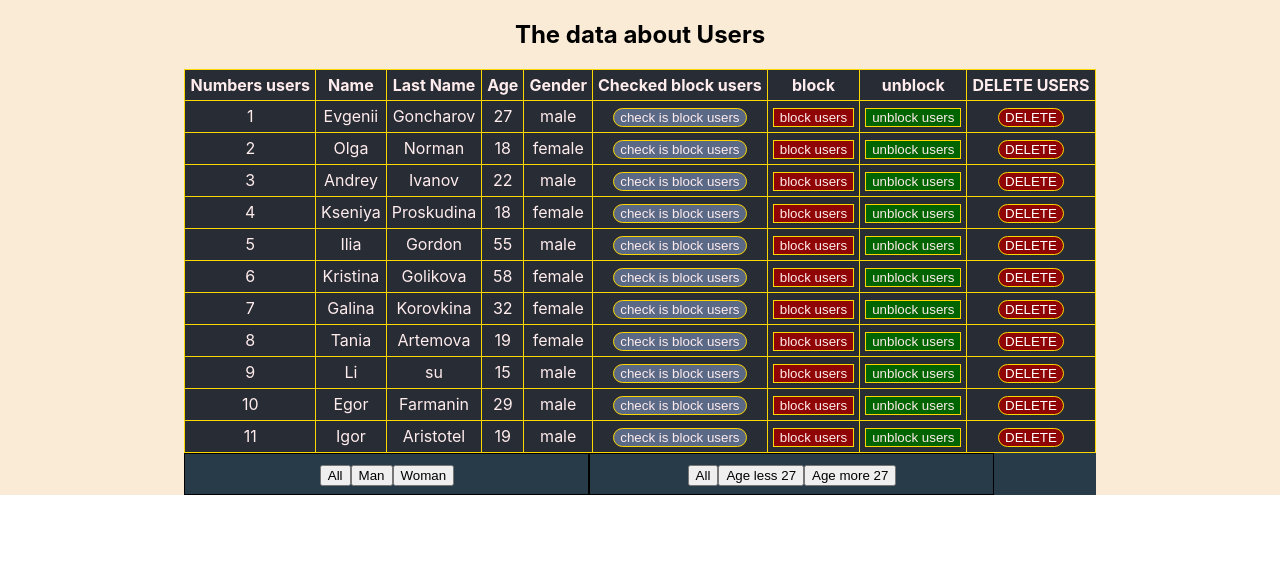
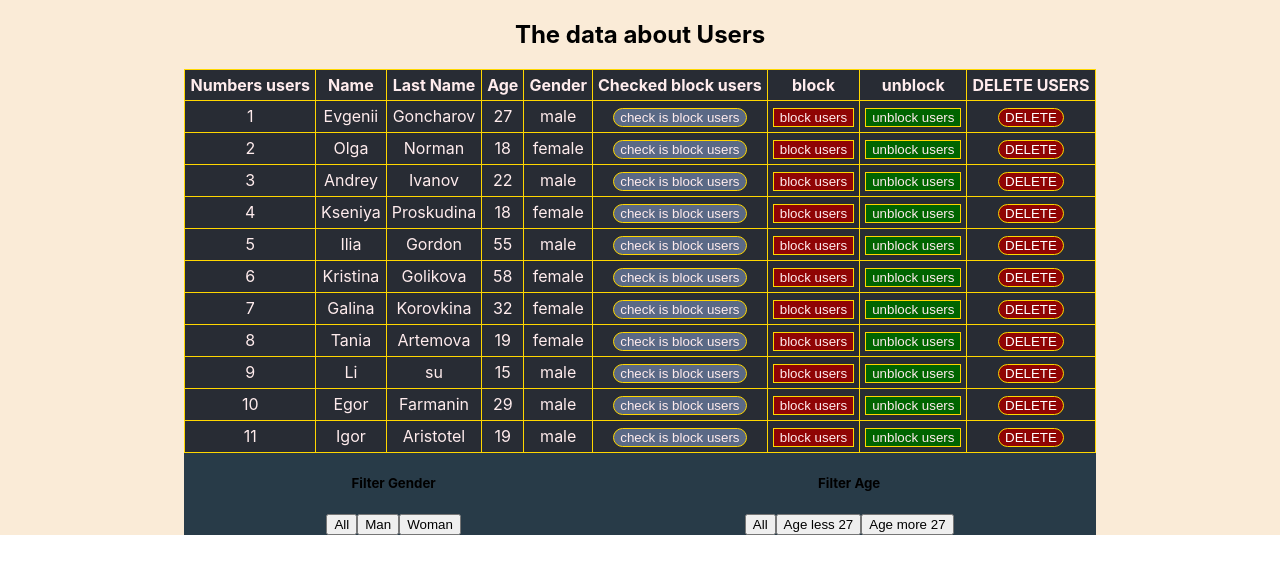
Before and after one commit to 1evgen/mini_learning_project, a React (Create React App) app: page / in a window 1280 px wide. Shown: the top 574 px of the page. Built offline with nearby package versions, Linux system fonts and the light colour scheme.

Commit message:
refactoring filters, add title for filters

```diff
--- a/src/App.tsx
+++ b/src/App.tsx
@@ -1,6 +1,6 @@
 import React, {useState} from 'react';
 import './App.css';
-import {typeMainDate, UserData} from "./lessen_01/UserData";
+import {typeMainDate, UserData} from "./lessen_01/MainPageUsers/UserData";
 import {v1} from "uuid";
 
 
@@ -111,34 +111,29 @@ export type typeForGender = 'All' | 'male' | 'female';
 export type typeOfAge = 'All' | 'Yong' | 'Old';
 
 function App() {
-
-    const [freshUsersCount, setDeletedUsersCount] = useState<typeMainDate[]>(dateUser);
+    const [dateAboutUsers, setDeletedUsersCount] = useState<typeMainDate[]>(dateUser);
     const deleteUsers = (id_num: string) => {
-        setDeletedUsersCount(freshUsersCount.filter((el) => el.id !== id_num));
+        setDeletedUsersCount(dateAboutUsers.filter((el) => el.id !== id_num));
     };
 
-/////////////////
+// blockUsers
     const blockUsers = (id_userBlock: string, ) => {
-        let newDataStatusUsers = freshUsersCount.map((el)=>
+        let newDataStatusUsers = dateAboutUsers.map((el)=>
             (el.id === id_userBlock) ? {...el, isBlock: true}: el );
         setDeletedUsersCount(newDataStatusUsers)
         }
-
+// unblockUsers
 const unlockUser = (id_user: string) => {
-        let newDateStatusUsersUn = freshUsersCount.map((el)=>
+        let newDateStatusUsersUn = dateAboutUsers.map((el)=>
             (el.id === id_user) ? {...el, isBlock: false} : el );
     setDeletedUsersCount(newDateStatusUsersUn)
 }
-
-//////////////////
     // filter gender
     const [filterGender, setFilterGender] = useState<typeForGender>('All');
     const filteredUsersGender = (users: typeMainDate[], gender: typeForGender) => {
      return    gender === "All" ? users : users.filter((el) => el.gender === gender)
     }
-    const newDataUsers = filteredUsersGender(freshUsersCount, filterGender);
-
-
+    const newDataUsers = filteredUsersGender(dateAboutUsers, filterGender);
 
     // filter age
     let [filterAge, setFilterAge] = useState<typeOfAge>('All');
@@ -164,6 +159,8 @@ const unlockUser = (id_user: string) => {
                 deleteUser={deleteUsers}
                 filterUsersGender={setFilterGender}
                 filterUsersAge={setFilterAge}
+                nameFiltersGender={"Filter Gender"}
+                nameFilterAge={"Filter Age"}
                 blockedUser={blockUsers}
                 unblockUser={unlockUser}
             />
--- /dev/null
+++ b/src/lessen_01/FilterGender/FilterGender.module.css
@@ -0,0 +1,24 @@
+
+.filters {
+    display: flex;
+    background-color: #283b48;
+    flex-direction: row;
+    align-items: flex-start;
+    justify-content: space-around;
+
+}
+
+.filters .gender .h5 {
+    border: 1px solid black;
+    width: 409px;
+    height: 20px;
+    padding: 10px;
+}
+
+
+.filters .age .h5 {
+    border: 1px solid black;
+    width: 409px;
+    height: 20px;
+    padding: 10px;
+}
--- a/src/lessen_01/FilterGender/FilterGender.tsx
+++ b/src/lessen_01/FilterGender/FilterGender.tsx
@@ -1,14 +1,54 @@
-import {useState} from "react";
-import {typeMainDate} from "../UserData";
-import {typeOfAge} from "../../App";
+import React from "react";
+import s from './FilterGender.module.css'
+import {typeForGender, typeOfAge} from "../../App";
 
+type FilterGenderProps = {
+    filterUsersGender: (gender: typeForGender) => void;
+    filterUsersAge: (age: typeOfAge) => void;
+    nameFiltersGender: string
+    nameFilterAge: string
+};
 
-export  const FilterGender = () => {
-    // filter age
+export const FilterGender: React.FC<FilterGenderProps> = ({
+                                                              filterUsersGender,
+                                                              filterUsersAge,
+                                                              nameFiltersGender,
+                                                              nameFilterAge
+                                                          }) => {
+    const handlerFunctionFilter = (gender: typeForGender) => {
+        filterUsersGender(gender);
+    };
+    const handlerFilterAge = (age: typeOfAge) => {
+        filterUsersAge(age);
+    };
 
+    return (
+        <div className={s.filters}>
 
-
-
-
-
-}
+            <div className={s.gender}>
+                <div><h5>{nameFiltersGender}</h5></div>
+                <span className={s.buttonOne}>
+          <button onClick={() => handlerFunctionFilter("All")}>All</button>
+        </span>
+                <span className={s.buttonTwo}>
+          <button onClick={() => handlerFunctionFilter("male")}>Man</button>
+        </span>
+                <span className={s.buttonThree}>
+          <button onClick={() => handlerFunctionFilter("female")}>Woman</button>
+        </span>
+            </div>
+            <div className={s.age}>
+                <h5>{nameFilterAge}</h5>
+        <span className={s.buttonAll}>
+          <button onClick={() => handlerFilterAge("All")}>All</button>
+        </span>
+                <span className={s.buttonTwo}>
+          <button onClick={() => handlerFilterAge("Yong")}>Age less 27</button>
+        </span>
+                <span className={s.buttonThree}>
+          <button onClick={() => handlerFilterAge("Old")}>Age more 27</button>
+        </span>
+            </div>
+        </div>
+    );
+};
--- a/src/lessen_01/UserData.module.css
+++ b/src/lessen_01/MainPageUsers/UserData.module.css
@@ -52,21 +52,6 @@
     color: white;
 }
 
-.filters {
+.s.filters {
     display: flex;
-    background-color: #283b48
 }
-
-.filters .gender {
-    border: 1px solid black;
-    width: 383px;
-    height: 20px;
-    padding: 10px;
-}
-
-.filters .age {
-    border: 1px solid black;
-    width: 383px;
-    height: 20px;
-    padding: 10px;
-}
--- a/src/lessen_01/UserData.tsx
+++ b/src/lessen_01/MainPageUsers/UserData.tsx
@@ -1,6 +1,7 @@
-import React from "react";
+import React, {useState} from "react";
 import s from './UserData.module.css'
-import {typeForGender, typeOfAge} from "../App";
+import {typeForGender, typeOfAge} from "../../App";
+import {FilterGender} from "../FilterGender/FilterGender";
 
 export type typeMainDate = {
     id: string,
@@ -16,19 +17,16 @@ type UserDataType = {
     dataUsers: typeMainDate[]
     nameTable: string
     deleteUser: (id_num: string)=> void
-    filterUsersGender: (gender:typeForGender) => void
-    filterUsersAge:(age:typeOfAge) => void
     blockedUser:(id_userBlock: string) => void
     unblockUser:(id_user: string) => void
+    filterUsersGender: (gender: typeForGender)=> void
+    filterUsersAge: (age: typeOfAge) => void
+    nameFiltersGender: string
+    nameFilterAge: string
 }
 
 export const UserData: React.FC<UserDataType> = (props) => {
-     const handlerFunctionFilter = (gender: typeForGender) => {
-         props.filterUsersGender(gender)
-     }
-     const handlerFilterAge = (age: typeOfAge) => {
-         props.filterUsersAge(age);
-    }
+
 
     const checkedBlockUser = (checkBlock: boolean) => {
         if(checkBlock){
@@ -77,19 +75,13 @@ export const UserData: React.FC<UserDataType> = (props) => {
                 })}
                 </tbody>
             </table>
-                <div className={s.filters}>
-                <div className={s.gender}>
-                  <span className={s.buttonOne}><button onClick={()=> handlerFunctionFilter("All")}>All</button></span>
-                    <span className={s.buttonTwo}><button onClick={()=> handlerFunctionFilter("male")} >Man</button></span>
-                    <span className={s.buttonThree}><button onClick={()=> handlerFunctionFilter("female")} >Woman</button></span>
-                </div>
-                    <div className={s.age}>
-                        <span className={s.buttonAll}><button onClick={()=> handlerFilterAge("All")}>All</button></span>
-                         <span className={s.buttonTwo}><button onClick={()=> handlerFilterAge("Yong")}>Age less 27</button></span>
-                        <span className={s.buttonThree} ><button onClick={()=> handlerFilterAge("Old")}>Age more 27</button></span>
-                    </div>
-                </div>
+                <FilterGender filterUsersGender={props.filterUsersGender}
+                              filterUsersAge={props.filterUsersAge}
+                              nameFiltersGender={props.nameFiltersGender}
+                              nameFilterAge={props.nameFilterAge}
+                />
+            </div>
         </div>
-        </div>
+
     )
 }
```
